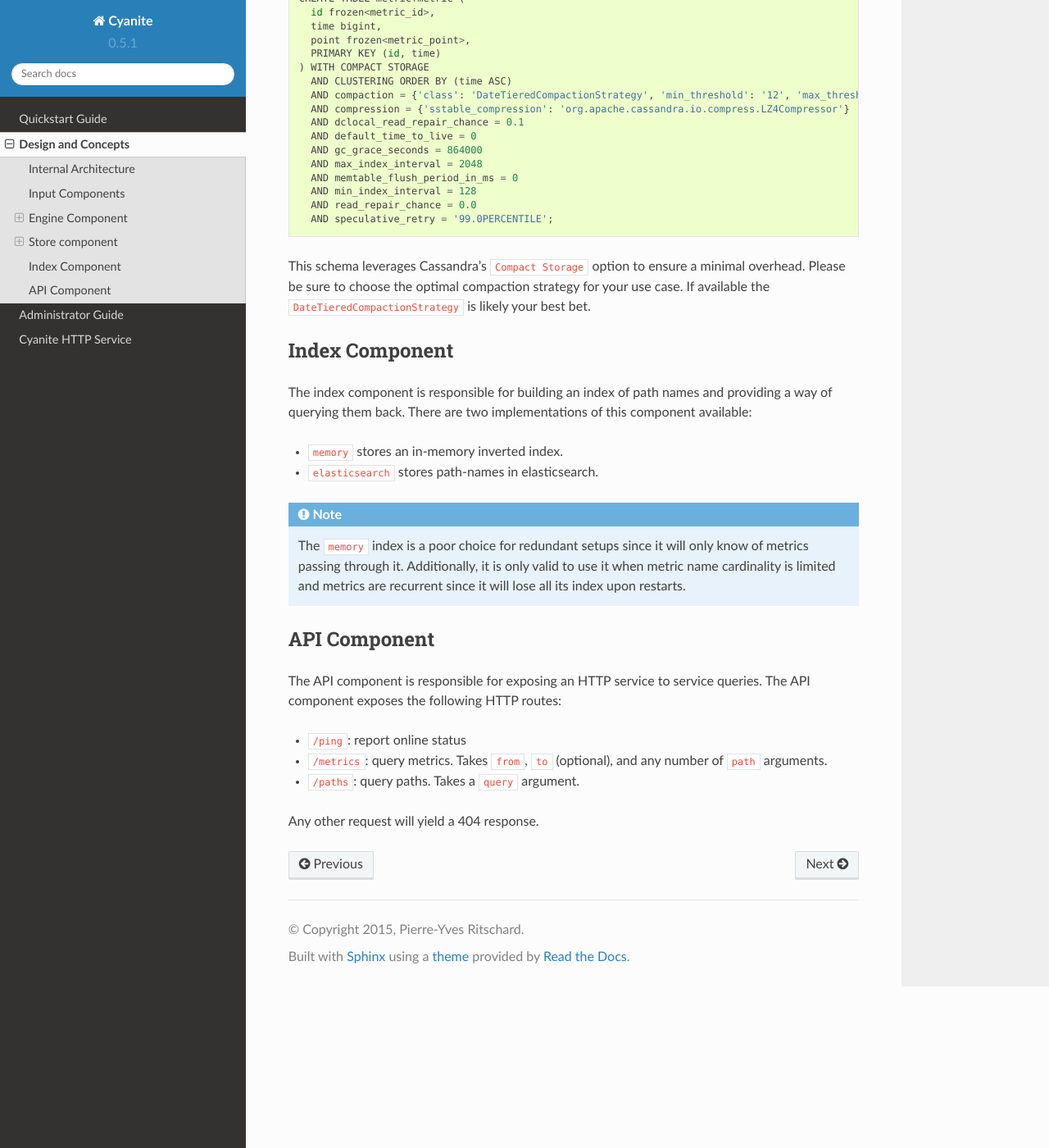
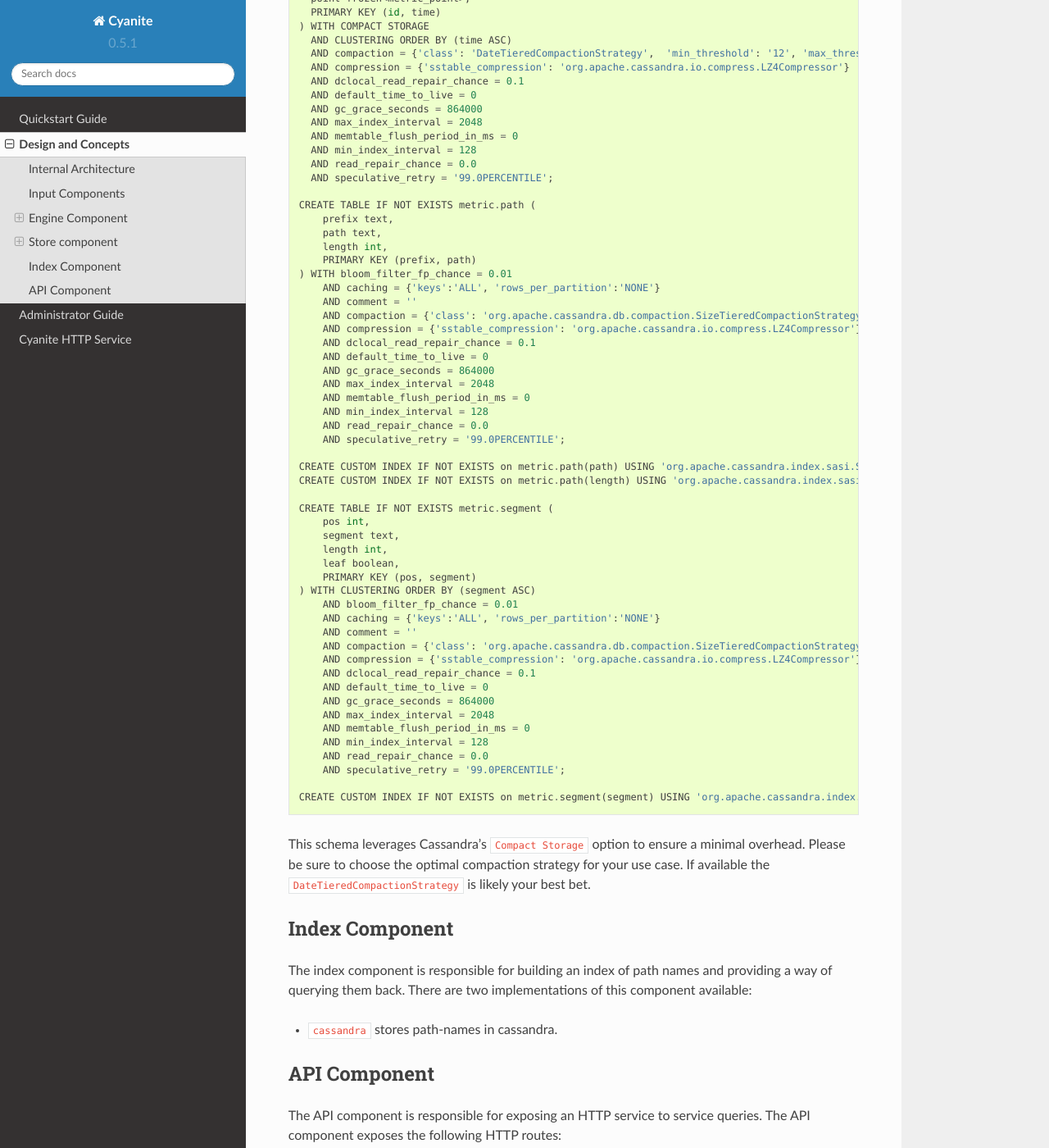
Before and after one commit to pyr/cyanite, a Sphinx documentation site: the page built from doc/source/concepts.rst, in a window 1280 px wide and 1400 px high, scrolled down 3692 px. Shown: the whole window at 82% size. Built offline with Sphinx 7.4.7 and the Read the Docs theme 2.0.0, drawn with Linux system fonts in a browser that asks for light colours; some of the changed text lies outside the part shown.

Commit message:
Update Documentation Regarding Index, Cassandra, and Grafana integration (#219)
* Update Documentation Regarding Index, Cassandra, and Grafana integration

* Update quickstart.rst

```diff
--- a/doc/source/concepts.rst
+++ b/doc/source/concepts.rst
@@ -111,47 +111,91 @@ Storage Schema
 
 The following schema is used to store data::
 
-   CREATE KEYSPACE metric
-                   WITH replication = {'class': 'SimpleStrategy',
-                                       'replication_factor': '1'}
-                   AND durable_writes = true;
+    CREATE KEYSPACE IF NOT EXISTS metric WITH replication = {'class': 'SimpleStrategy', 'replication_factor': '1'}  AND durable_writes = true;
 
-   USE metric;
+    USE metric;
 
-   CREATE TYPE metric_point (
-     max double,
-     mean double,
-     min double,
-     sum double
-   );
+    CREATE TYPE IF NOT EXISTS metric_point (
+      max double,
+      mean double,
+      min double,
+      sum double
+    );
 
-   CREATE TYPE metric_resolution (
-     precision int,
-     period int
-   );
+    CREATE TYPE IF NOT EXISTS metric_resolution (
+      precision int,
+      period int
+    );
 
-   CREATE TYPE metric_id (
-     path text,
-     resolution frozen<metric_resolution>
-   );
+    CREATE TYPE IF NOT EXISTS metric_id (
+      path text,
+      resolution frozen<metric_resolution>
+    );
 
-   CREATE TABLE metric.metric (
-     id frozen<metric_id>,
-     time bigint,
-     point frozen<metric_point>,
-     PRIMARY KEY (id, time)
-   ) WITH COMPACT STORAGE
-     AND CLUSTERING ORDER BY (time ASC)
-     AND compaction = {'class': 'DateTieredCompactionStrategy', 'min_threshold': '12', 'max_threshold': '32', 'max_sstable_age_days': '0.083', 'base_time_seconds': '50' }
-     AND compression = {'sstable_compression': 'org.apache.cassandra.io.compress.LZ4Compressor'}
-     AND dclocal_read_repair_chance = 0.1
-     AND default_time_to_live = 0
-     AND gc_grace_seconds = 864000
-     AND max_index_interval = 2048
-     AND memtable_flush_period_in_ms = 0
-     AND min_index_interval = 128
-     AND read_repair_chance = 0.0
-     AND speculative_retry = '99.0PERCENTILE';
+    CREATE TABLE IF NOT EXISTS metric.metric (
+      id frozen<metric_id>,
+      time bigint,
+      point frozen<metric_point>,
+      PRIMARY KEY (id, time)
+    ) WITH COMPACT STORAGE
+      AND CLUSTERING ORDER BY (time ASC)
+      AND compaction = {'class': 'DateTieredCompactionStrategy',  'min_threshold': '12', 'max_threshold': '32', 'max_sstable_age_days': '0.083', 'base_time_seconds': '50' }
+      AND compression = {'sstable_compression': 'org.apache.cassandra.io.compress.LZ4Compressor'}
+      AND dclocal_read_repair_chance = 0.1
+      AND default_time_to_live = 0
+      AND gc_grace_seconds = 864000
+      AND max_index_interval = 2048
+      AND memtable_flush_period_in_ms = 0
+      AND min_index_interval = 128
+      AND read_repair_chance = 0.0
+      AND speculative_retry = '99.0PERCENTILE';
+
+    CREATE TABLE IF NOT EXISTS metric.path (
+        prefix text,
+        path text,
+        length int,
+        PRIMARY KEY (prefix, path)
+    ) WITH bloom_filter_fp_chance = 0.01
+        AND caching = {'keys':'ALL', 'rows_per_partition':'NONE'}
+        AND comment = ''
+        AND compaction = {'class': 'org.apache.cassandra.db.compaction.SizeTieredCompactionStrategy'}
+        AND compression = {'sstable_compression': 'org.apache.cassandra.io.compress.LZ4Compressor'}
+        AND dclocal_read_repair_chance = 0.1
+        AND default_time_to_live = 0
+        AND gc_grace_seconds = 864000
+        AND max_index_interval = 2048
+        AND memtable_flush_period_in_ms = 0
+        AND min_index_interval = 128
+        AND read_repair_chance = 0.0
+        AND speculative_retry = '99.0PERCENTILE';
+
+    CREATE CUSTOM INDEX IF NOT EXISTS on metric.path(path) USING 'org.apache.cassandra.index.sasi.SASIIndex' WITH OPTIONS = {'mode': 'PREFIX'};
+    CREATE CUSTOM INDEX IF NOT EXISTS on metric.path(length) USING 'org.apache.cassandra.index.sasi.SASIIndex';
+
+    CREATE TABLE IF NOT EXISTS metric.segment (
+        pos int,
+        segment text,
+        length int,
+        leaf boolean,
+        PRIMARY KEY (pos, segment)
+    ) WITH CLUSTERING ORDER BY (segment ASC)
+        AND bloom_filter_fp_chance = 0.01
+        AND caching = {'keys':'ALL', 'rows_per_partition':'NONE'}
+        AND comment = ''
+        AND compaction = {'class': 'org.apache.cassandra.db.compaction.SizeTieredCompactionStrategy'}
+        AND compression = {'sstable_compression': 'org.apache.cassandra.io.compress.LZ4Compressor'}
+        AND dclocal_read_repair_chance = 0.1
+        AND default_time_to_live = 0
+        AND gc_grace_seconds = 864000
+        AND max_index_interval = 2048
+        AND memtable_flush_period_in_ms = 0
+        AND min_index_interval = 128
+        AND read_repair_chance = 0.0
+        AND speculative_retry = '99.0PERCENTILE';
+
+    CREATE CUSTOM INDEX IF NOT EXISTS on metric.segment(segment) USING 'org.apache.cassandra.index.sasi.SASIIndex' WITH OPTIONS = {'mode': 'PREFIX'};
+
+
 
 This schema leverages Cassandra's ``Compact Storage`` option to ensure a minimal overhead.
 Please be sure to choose the optimal compaction strategy for your use case. If available
@@ -166,15 +210,8 @@ Index Component
 The index component is responsible for building an index of path names and providing
 a way of querying them back. There are two implementations of this component available:
 
-- ``memory`` stores an in-memory inverted index.
-- ``elasticsearch`` stores path-names in elasticsearch.
+- ``cassandra`` stores path-names in cassandra.
 
-.. note::
-
-   The ``memory`` index is a poor choice for redundant setups since it will only know of
-   metrics passing through it. Additionally, it is only valid to use it when metric name
-   cardinality is limited and metrics are recurrent since it will lose all its index upon
-   restarts.
 
 API Component
 -------------
--- a/doc/source/quickstart.rst
+++ b/doc/source/quickstart.rst
@@ -62,7 +62,9 @@ See :ref:`Configuration Syntax` for more details
     store:
       cluster: "127.0.0.1"
     index:
-      type: "agent"
+      type: "cassandra"
+      keyspace: "metric"
+      cluster: "127.0.0.1"
     api:
       port: 8080
     engine:
```
Also changed, not shown: other parts of doc/source/quickstart.rst (+1 -1 lines), doc/source/administrator.rst (+7 -53 lines).
